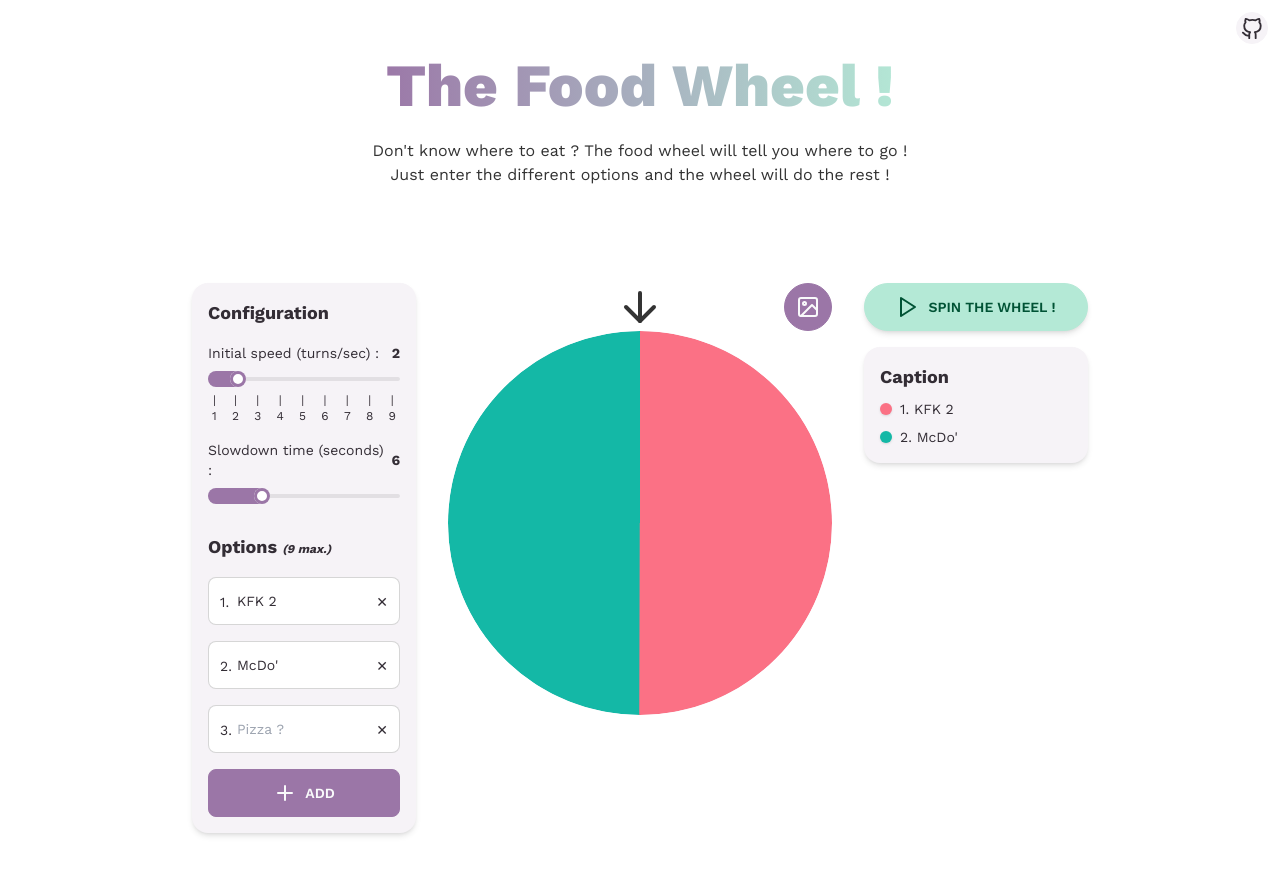
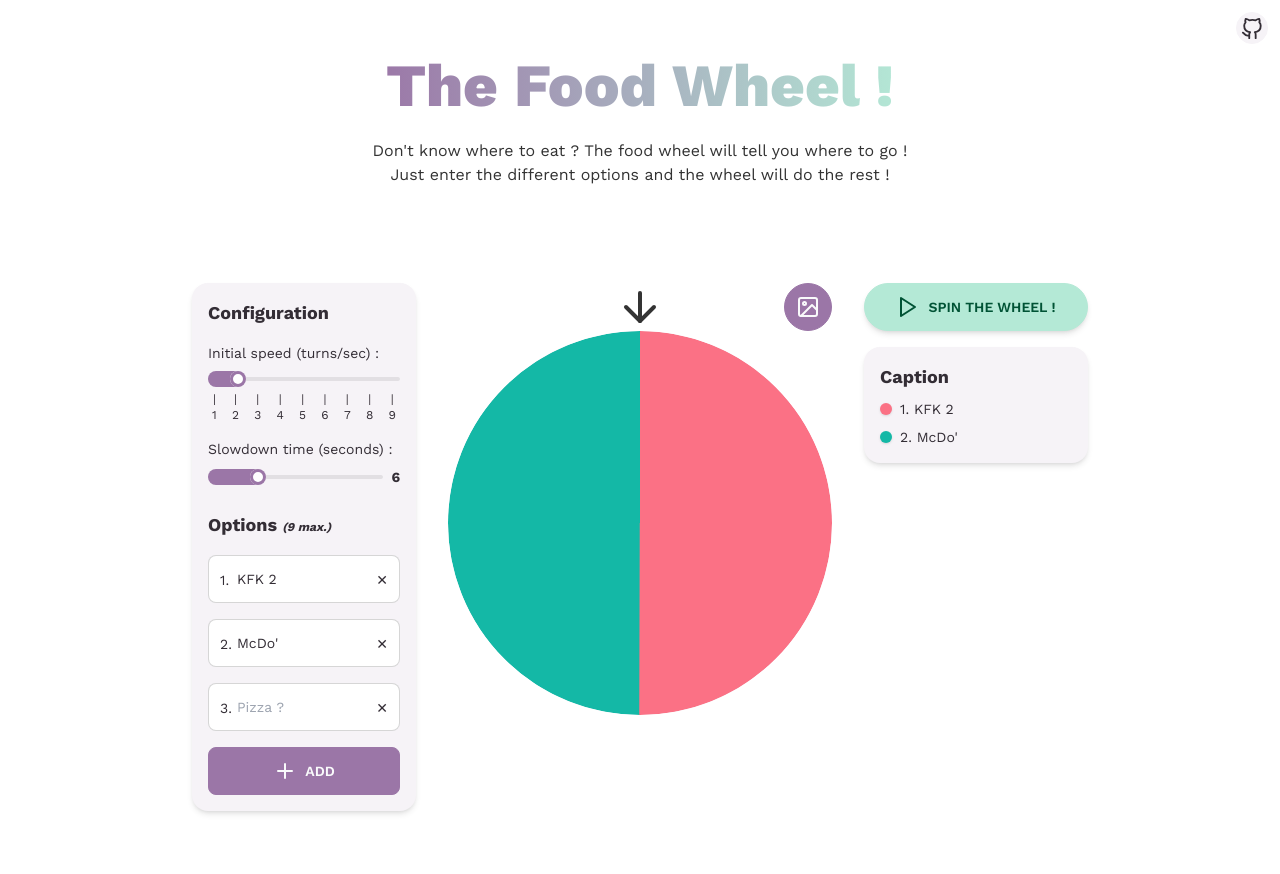
Before and after one commit to MaoDeMatos/the-food-wheel, a Next.js app: page / in a window 1280 px wide. Shown: the top 874 px of the page. Built offline with nearby package versions, Linux system fonts and the light colour scheme.

Commit message:
💄 Update `sliders` style

```diff
--- a/src/app/LeftMenu.tsx
+++ b/src/app/LeftMenu.tsx
@@ -33,6 +33,7 @@ function LeftMenuConfig() {
       <CustomSliderComponent
         label="Initial speed (turns/sec) :"
         value={initialSpeed}
+        isValueVisible={false}
         handleValueChanges={(newVal: number) => {
           setInitialSpeed(newVal);
         }}
--- a/src/components/Sliders.tsx
+++ b/src/components/Sliders.tsx
@@ -6,6 +6,7 @@ type CustomSliderComponentProps = {
   label: string;
   isLabelVisible?: boolean;
   value: number;
+  isValueVisible?: boolean;
   handleValueChanges: (newVal: number) => void;
   min?: number;
   /** Make sure your `max` value is not too high with carets enabled,
@@ -19,6 +20,7 @@ export function CustomSliderComponent({
   label,
   isLabelVisible = true,
   value,
+  isValueVisible = true,
   handleValueChanges,
   min = 0,
   max,
@@ -39,6 +41,8 @@ export function CustomSliderComponent({
       arr.push(i);
     }
 
+    // If an element has more than one digit,
+    // hide numbers to ensure carets are aligned
     return arr.find((el) => el > 9)
       ? arr.map((el) => (
           <div key={el} className="flex flex-col items-center">
@@ -54,22 +58,17 @@ export function CustomSliderComponent({
   }, [withCarets, min, max]);
 
   const labelId = slugify(label);
-  const labelIdSlider = slugify(label + ' slider');
 
   return (
     <div>
-      <div className="flex items-center justify-between pb-2">
+      <div className="flex items-start justify-between pb-2">
         <label htmlFor={labelId} className={!isLabelVisible ? 'sr-only' : ''}>
           {label}
         </label>
-
-        <span className="font-bold">{value}</span>
       </div>
 
-      <label htmlFor={labelIdSlider} className="sr-only">
-        {label}
-      </label>
-
+      <div className="flex w-full items-center gap-2">
+        <div className="flex w-full flex-col items-center gap-1">
           <input
             type="range"
             min={min}
@@ -79,9 +78,18 @@ export function CustomSliderComponent({
             onChange={valueChangeHandler}
             step={step}
             disabled={wheelStatus === 'spinning'}
-        id={labelIdSlider}
+            id={labelId}
           />
-      <div className="flex w-full justify-between px-1 text-xs">{carets}</div>
+
+          {withCarets && (
+            <div className="flex w-full justify-between px-1 text-xs">
+              {carets}
+            </div>
+          )}
+        </div>
+
+        {isValueVisible && <span className="block font-bold">{value}</span>}
+      </div>
     </div>
   );
 }
```
Lines whose indentation alone changed are shown as unchanged.
